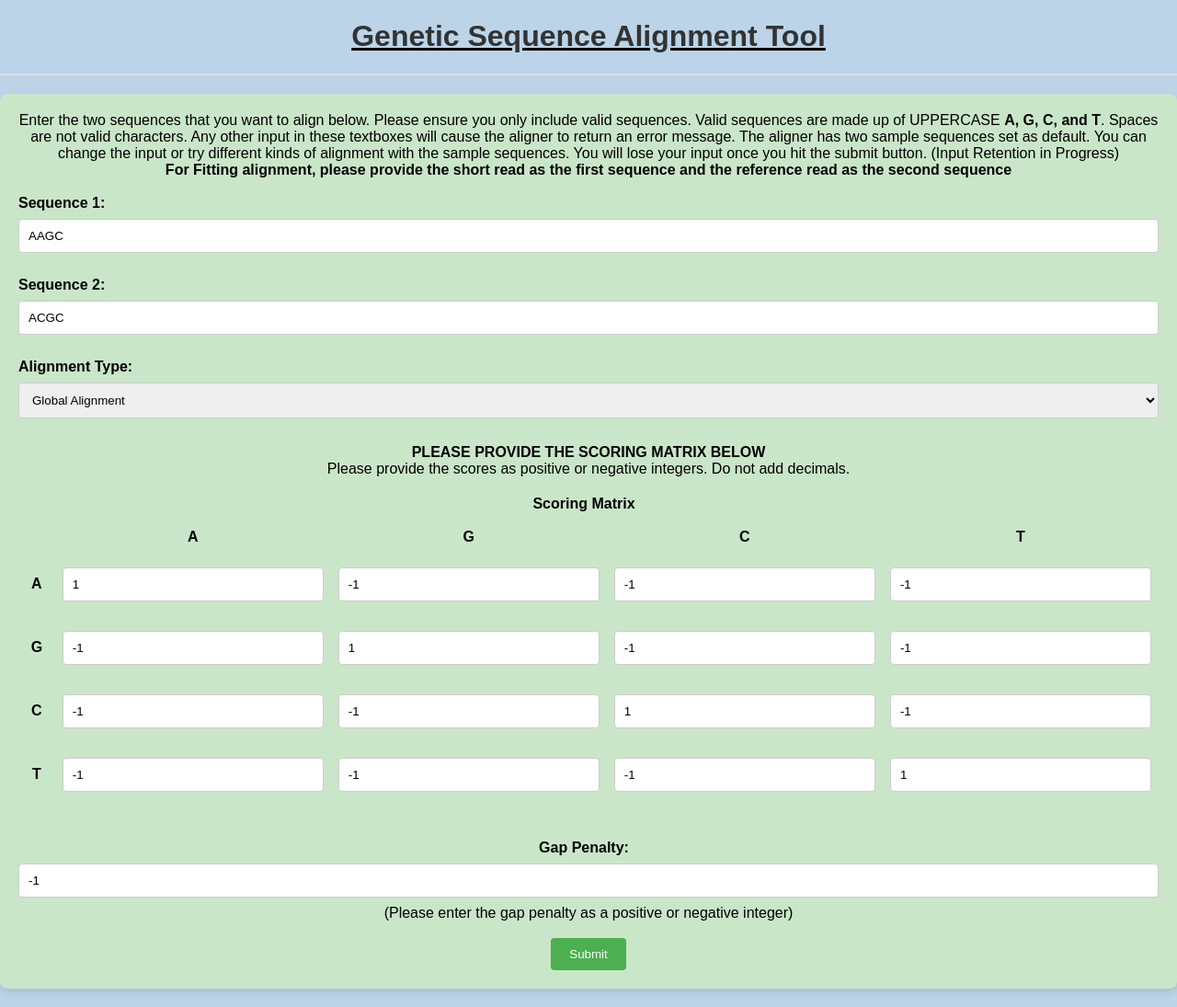
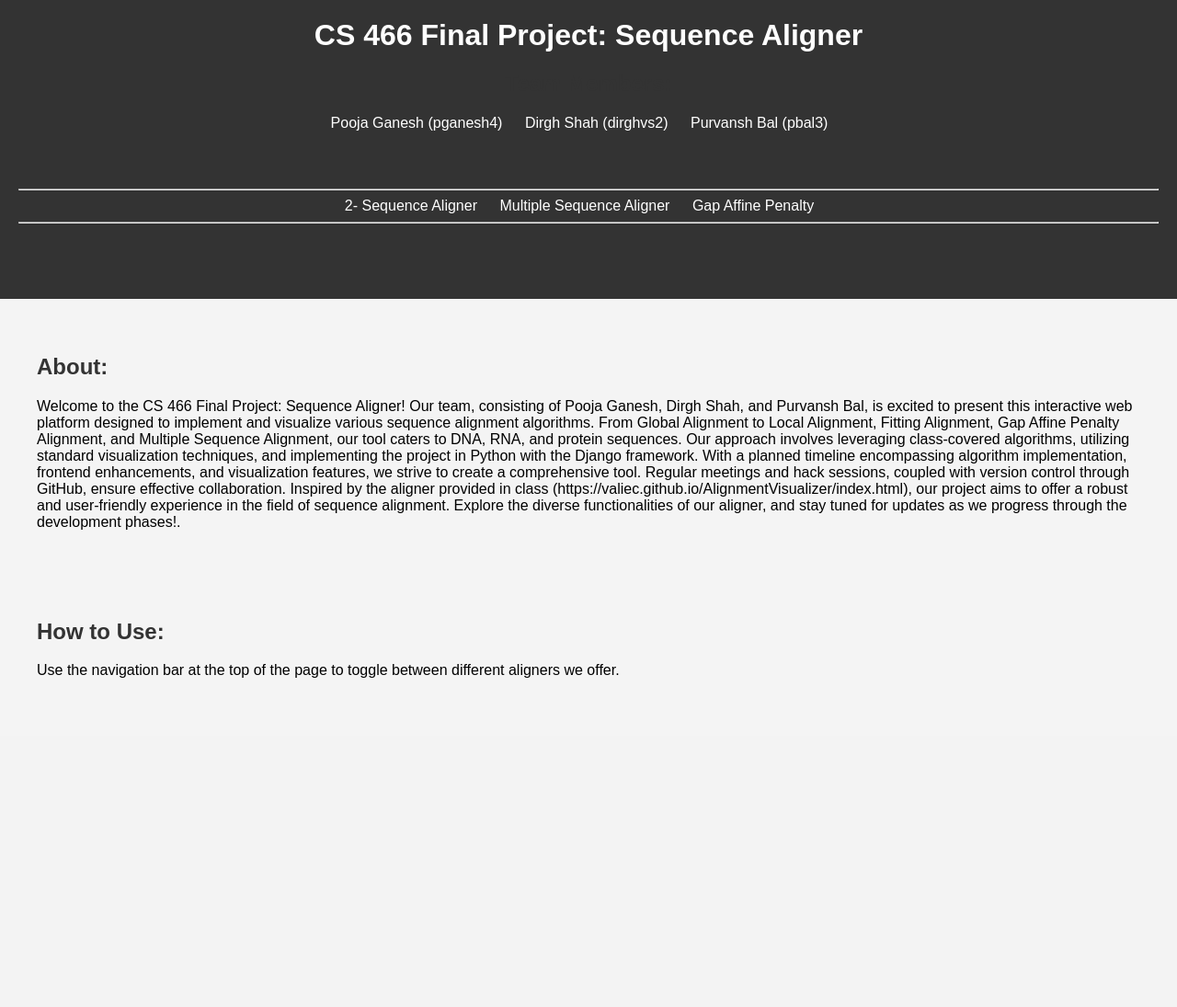
Before and after one commit to Purvanshbal/Sequence_Aligner, a Flask app: page / in a window 1280 px wide. Shown: the whole page at 92% size. After the commit the page ends 737 px from the top, so only its background shows below. Run offline with Flask 3, Linux system fonts and the light colour scheme.

Commit message:
restructure website. Add frontend features for msa and gap

```diff
--- /dev/null
+++ b/app/static/about.css
@@ -0,0 +1,106 @@
+/* styles.css */
+
+body {
+    font-family: 'Arial', sans-serif;
+    margin: 0;
+    padding: 0;
+    background-color: #f4f4f4;
+}
+
+header {
+    background-color: #333;
+    color: #fff;
+    padding: 20px;
+    text-align: center;
+}
+
+header h1 {
+    margin: 0;
+}
+
+header ul {
+    list-style: none;
+    padding: 0;
+    margin: 0;
+}
+
+header ul li {
+    display: inline;
+    margin-right: 20px;
+}
+
+a {
+    color: #fff;
+    text-decoration: none;
+}
+
+section {
+    margin: 20px;
+    padding: 20px;
+    border-radius: 8px;
+}
+
+h2 {
+    color: #333;
+}
+
+ul {
+    list-style: none;
+    padding: 0;
+}
+
+ul li {
+    margin-bottom: 10px;
+}
+
+#timeline ul {
+    list-style: none;
+    padding-left: 20px;
+}
+
+#timeline ul li {
+    margin-bottom: 5px;
+}
+
+#collaboration, #references {
+    border-top: 2px solid #333;
+    margin-top: 20px;
+    padding-top: 20px;
+}
+
+/* styles.css */
+
+body {
+    font-family: 'Arial', sans-serif;
+    margin: 0;
+    padding: 0;
+    background-color: #f4f4f4;
+}
+
+header {
+    background-color: #333;
+    color: #fff;
+    padding: 20px;
+    text-align: center;
+}
+
+nav ul {
+    list-style: none;
+    padding: 0;
+}
+
+nav ul li {
+    display: inline;
+    margin-right: 20px;
+}
+
+nav a {
+    color: #fff;
+    text-decoration: none;
+}
+
+section {
+    margin: 20px;
+}
+
+/* The rest of your styles... */
--- a/app/templates/index.html
+++ b/app/templates/index.html
@@ -3,126 +3,47 @@
 <head>
     <meta charset="UTF-8">
     <meta name="viewport" content="width=device-width, initial-scale=1.0">
-    <link rel="stylesheet" href="{{ url_for('static', filename='style.css') }}">
-    <title>Sequence Aligner</title>
+    <title>About Sequence Aligner</title>
+    <link rel="stylesheet" href="{{ url_for('static', filename='about.css') }}">
 </head>
 <body>
 
-    <div class="center">
-       <u><h1 >Genetic Sequence Alignment Tool</h1></u>
-    </div>
+<header>
+    <h1>CS 466 Final Project: Sequence Aligner</h1>
+    <h2>Team Members:</h2>
+    <ul>
+        <li>Pooja Ganesh (<a href="mailto:pganesh4@illinois.edu">pganesh4</a>)</li>
+        <li>Dirgh Shah (<a href="mailto:dirghvs2@illinois.edu">dirghvs2</a>)</li>
+        <li>Purvansh Bal (<a href="mailto:pbal3@illinois.edu">pbal3</a>)</li>
+    </ul>
 
+    <br><br><br>
     <hr>
 
+    <nav class="navbar">
+      <ul>
+          <li><a href="seq_align.html">2- Sequence Aligner</a></li>
+          <li><a href="msa.html">Multiple Sequence Aligner</a></li>
+          <li><a href="gap.html">Gap Affine Penalty</a></li>
+      </ul>
+  </nav>
+  <hr>
 
-    <div class = "center">
-    <form action="{{ url_for('run_code') }}" method="post">
-
-        Enter the two sequences that you want to align below. Please ensure you only include valid sequences. Valid sequences are made up of UPPERCASE <b> A, G, C, and T</b>. Spaces are not valid characters.
-        Any other input in these textboxes will cause the aligner to return an error message. The aligner has two sample sequences set as default. You can change the input or try different kinds of alignment with the sample sequences. You will lose your input once you hit the submit button. (Input Retention in Progress)<br>
-        <b> For Fitting alignment, please provide the short read as the first sequence and the reference read as the second sequence</b> <br> <br>
+  <br><br><br>
+  </header>
 
 
+  <section id="method">
+    <h2>About: </h2>
+    <p>Welcome to the CS 466 Final Project: Sequence Aligner! Our team, consisting of Pooja Ganesh, Dirgh Shah, and Purvansh Bal, is excited to present this interactive web platform designed to implement and visualize various sequence alignment algorithms. From Global Alignment to Local Alignment, Fitting Alignment, Gap Affine Penalty Alignment, and Multiple Sequence Alignment, our tool caters to DNA, RNA, and protein sequences. Our approach involves leveraging class-covered algorithms, utilizing standard visualization techniques, and implementing the project in Python with the Django framework. With a planned timeline encompassing algorithm implementation, frontend enhancements, and visualization features, we strive to create a comprehensive tool. Regular meetings and hack sessions, coupled with version control through GitHub, ensure effective collaboration. Inspired by the aligner provided in class (https://valiec.github.io/AlignmentVisualizer/index.html), our project aims to offer a robust and user-friendly experience in the field of sequence alignment. Explore the diverse functionalities of our aligner, and stay tuned for updates as we progress through the development phases!.</p>
+</section>
 
-        <div class="left">
-        <b><label for="code1">Sequence 1:</label>
-        <input type="text" name="code1" placeholder="AAGC (Some sample string)" value="AAGC"> <br> <br>
-        <label for="code2">Sequence 2:</label>
-        <input type="text" name="code2" placeholder="ACGC (Some sample string)" value="ACGC"> <br><br>
-        </b>
+<section id="how to use">
 
-        <div class = "left">
-            <label for="alignmentType">Alignment Type:</label>
-            <select id="alignmentType" name="alignmentType">
-            <option value="global">Global Alignment</option>
-            <option value="local">Local Alignment</option>
-            <option value="fitting">Fitting Alignment</option>
-            </select>
-        </div>
-        </div>
+  <h2> How to Use: </h2>
+  <p>Use the navigation bar at the top of the page to toggle between different aligners we offer.</p>
 
+</section>
 
-
-        <div class="center">
-           <b> PLEASE PROVIDE THE SCORING MATRIX BELOW </b><br> Please provide the scores as positive or negative integers. Do not add decimals.
-        </div>
-
-
-        <div class="center">
-            <label>Scoring Matrix</label>
-        </div>
-
-
-
-
-        <table class="matrixInput">
-          <tbody>
-
-            <tr>
-                <td></td>
-                <td> <b>A</b></td>
-                <td> <b>G</b></td>
-                <td> <b>C</b></td>
-                <td> <b>T</b></td>
-
-            </tr>
-            <tr>
-              <td> <b>A</b></td>
-              <td><input type="number" name="a" value="1" placeholder="1"></td>
-              <td><input type="number" name="b" value="-1" placeholder="-1"></td>
-              <td><input type="number" name="c" value="-1" placeholder="-1"></td>
-              <td><input type="number" name="d" value="-1" placeholder="-1"></td>
-
-            </tr>
-            <tr>
-                <td> <b>G</b></td>
-                <td><input type="number" name="e" value="-1" placeholder="-1"></td>
-                <td><input type="number" name="f" value="1" placeholder="1"></td>
-                <td><input type="number" name="g" value="-1" placeholder="-1"></td>
-                <td><input type="number" name="h" value="-1" placeholder="-1"></td>
-
-              </tr>
-              <tr>
-                <td> <b>C</b></td>
-                <td><input type="number" name="i" value="-1" placeholder="-1"></td>
-                <td><input type="number" name="j" value="-1" placeholder="-1"></td>
-                <td><input type="number" name="k" value="1" placeholder="1"></td>
-                <td><input type="number" name="l" value="-1" placeholder="-1"></td>
-
-              </tr>
-              <tr>
-                <td> <b>T</b></td>
-                <td><input type="number" name="m" value="-1" placeholder="-1"></td>
-                <td><input type="number" name="n" value="-1"placeholder="-1"></td>
-                <td><input type="number" name="o" value="-1" placeholder="-1"></td>
-                <td><input type="number" name="p" value="1" placeholder="1"></td>
-
-              </tr>
-
-          </tbody>
-        </table>
-
-    <br>
-    <br>
-
-    <label><b>Gap Penalty:</b></label>
-    <input type="number" name="gap_penalty" value="-1" min="-100" max="100"> <br>(Please enter the gap penalty as a positive or negative integer) <br> <br>
-    <input type="submit" value="Submit">
-
-    </form>
-    {% if result %}
-        <div id="result">
-            <b><p>Result:</p>
-            <pre>{{ result }}</pre></b>
-        </div>
-    {% endif %}
-
-    {% if score %}
-    <div id="score">
-        <b><p>Score:</p>
-        <pre>{{ score }}</pre></b>
-    </div>
-{% endif %}
-</div>
 </body>
 </html>
--- a/app/views.py
+++ b/app/views.py
@@ -8,6 +8,22 @@ from app.aligners import global_aligner, local_aligner, fitting_aligner
 @app.route('/')
 def index():
     return render_template('index.html')
+
+
+@app.route('/seq_align.html')
+def seq_align():
+    return render_template('seq_align.html')
+
+
+@app.route('/msa.html')
+def msa():
+    return render_template('msa.html')
+
+
+@app.route('/gap.html')
+def gap():
+    return render_template('gap.html')
+
 
 @app.route('/run_code', methods=['POST'])
 def run_code():
@@ -40,4 +56,4 @@ def run_code():
             score, result = fitting_aligner(seq1, seq2, score_matrix)
 
 
-    return render_template('index.html', result=result, score=score)
+    return render_template('seq_align.html', result=result, score=score)
```
Also changed, not shown: app/templates/gap.html (added, +128 -0 lines), app/templates/seq_align.html (added, +128 -0 lines), app/aligners.py (line endings or trailing spaces), app/templates/msa.html (added).
